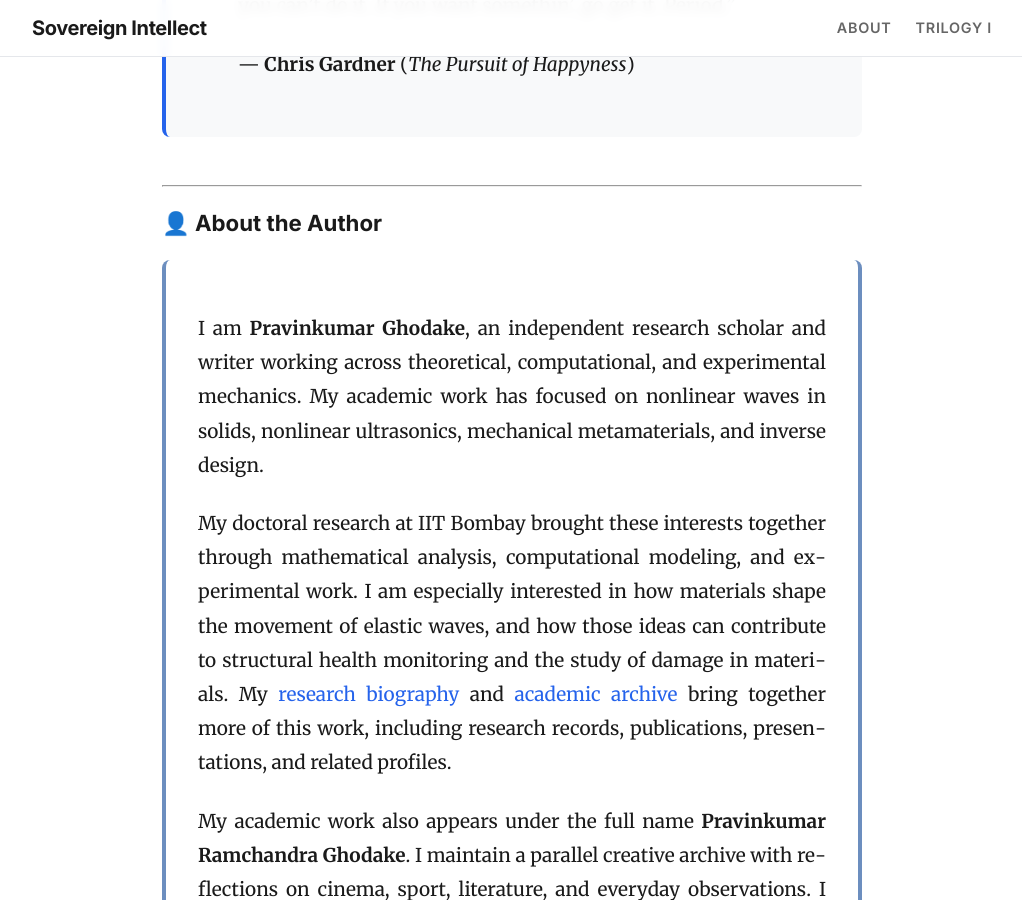
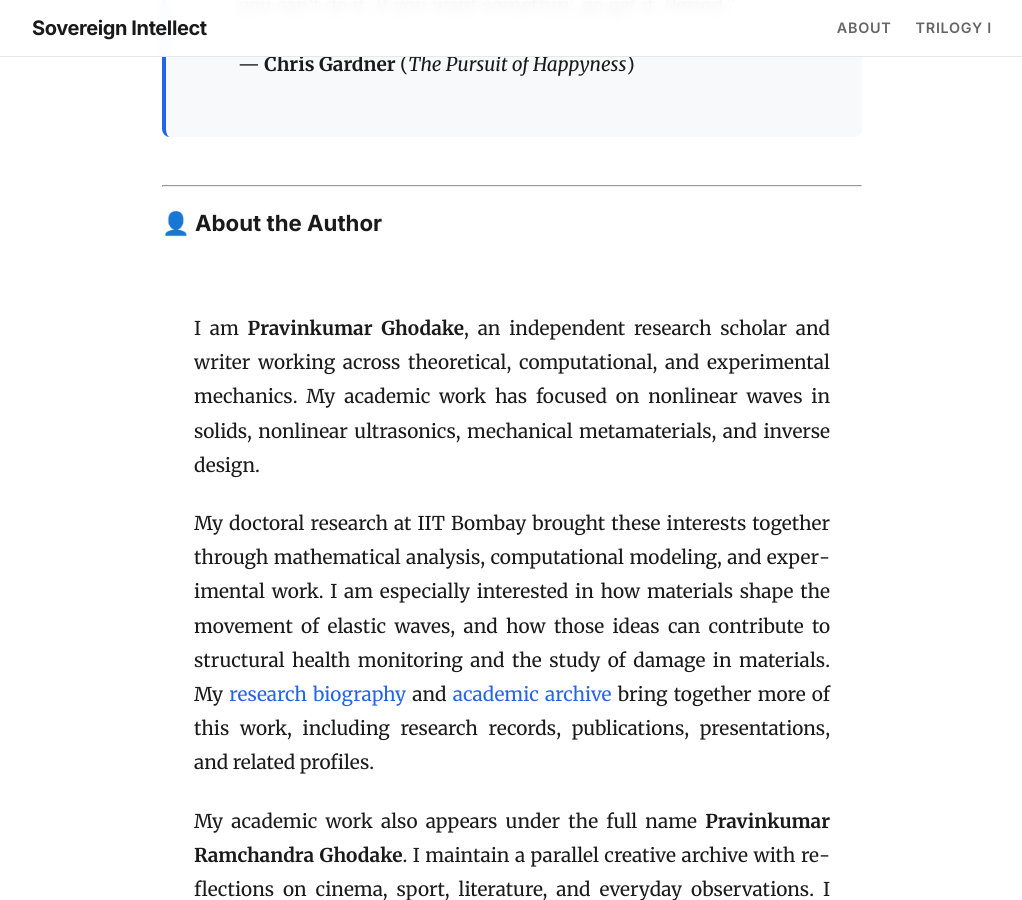
Before and after one commit to pravinkumar-ghodake/sovereign-intellect-blog, a Jekyll site: the page built from about.md, in a window 1280 px wide and 900 px high, scrolled down 1693 px. Shown: the whole window, without its empty margins (128-1150 px from the left). Built offline with Jekyll 4.4.1, drawn with Linux system fonts in a browser that asks for light colours.

Commit message:
Update about.md

```diff
--- a/about.md
+++ b/about.md
@@ -45,7 +45,7 @@ The essays take an analytical form, but the reason this publication matters to m
 
 ### 👤 About the Author
 
-<div style="background: var(--bg-primary); padding: 2rem; border-radius: 8px; border-left: 4px solid #6C8EBF; border-right: 4px solid #6C8EBF; margin-bottom: 3rem;" align="justify" markdown="1">
+<div style="background: var(--bg-primary); padding: 2rem; border-radius: 8px; margin-bottom: 3rem;" align="justify" markdown="1">
 
 I am **Pravinkumar Ghodake**, an independent research scholar and writer working across theoretical, computational, and experimental mechanics. My academic work has focused on nonlinear waves in solids, nonlinear ultrasonics, mechanical metamaterials, and inverse design.
 
@@ -59,7 +59,8 @@ My academic work also appears under the full name **Pravinkumar Ramchandra Ghoda
 
 ### 🧭 Editorial Standards
 
-<div style="background: var(--bg-secondary); padding: 1.5rem; border-radius: 8px; border-left: 3px solid var(--accent-color); border-right: 3px solid var(--accent-color); margin-bottom: 2rem;" markdown="1">
+<div style="background: var(--bg-secondary); padding: 1.5rem; border-radius: 8px; margin-bottom: 2rem;" markdown="1">
+<div class="post-content" style="font-size: 1.05rem;" markdown="1">
 
 | Standard | Practice |
 | :--- | :--- |
```
